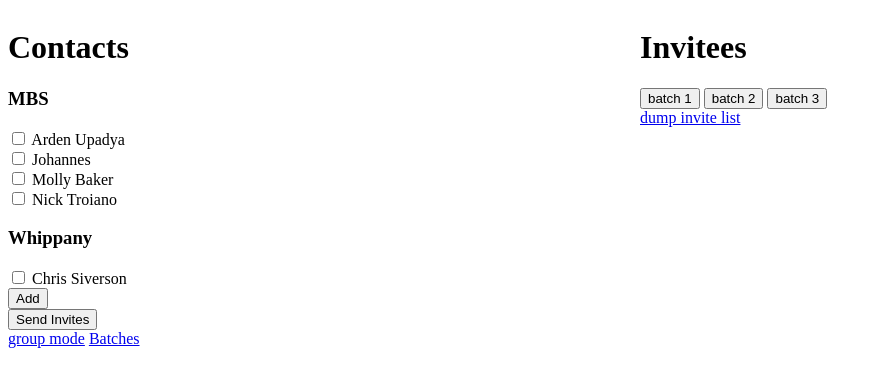
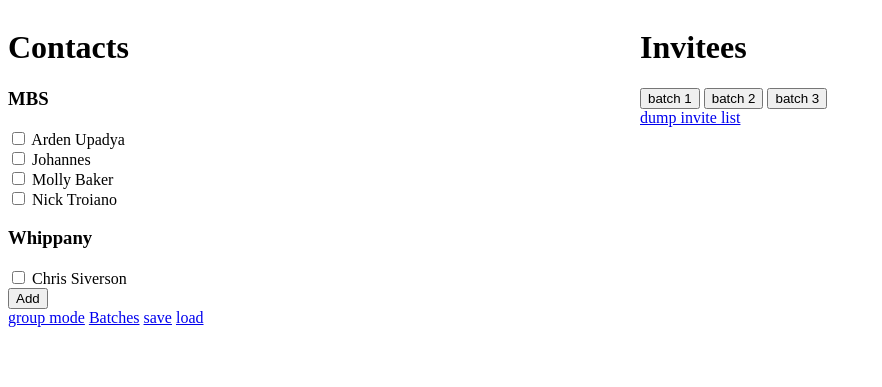
Before and after one commit to CT-42210/inviteSystem, a Flask app: page / in a window 1280 px wide. Shown: the top 387 px of the page, without its empty margins (0-882 px from the left). Run offline with Flask 3, Linux system fonts and the light colour scheme.

Commit message:
more sutff, theres things on the other computer and i dont remember what im missing here

```diff
--- a/main.py
+++ b/main.py
@@ -41,10 +41,6 @@
 
 @app.route('/')
 def home():
-    print(party_list)
-    print(batch1)
-    print(batch2)
-    print(batch3)
     return render_template('index.html', contacts=contacts, invitees=party_list)
 
 
@@ -126,7 +122,7 @@
     return redirect('/')
 
 
-@app.route('/send_invites', methods=['POST'])
+@app.route('/send_invites', methods=['GET'])
 def send_invites():
     for invitee in party_list:
         messageData = {
@@ -138,17 +134,25 @@
     return redirect('/')
 
 
-@app.route('/save', methods=['POST'])
+@app.route('/save', methods=['GET'])
 def save_data():
     with open('data.pkl', 'wb') as f:
         pickle.dump((party_list, [batch1, batch2, batch3]), f)
     return redirect('/')
 
 
-@app.route('/load', methods=['POST'])
+@app.route('/load', methods=['GET'])
 def load_data():
-    with open('data.pkl', 'rb') as f:
-        party_list, [batch1, batch2, batch3] = pickle.load(f)
+    global party_list, batch1, batch2, batch3
+    if os.path.exists('data.pkl') and os.path.getsize('data.pkl') > 0:
+        with open('data.pkl', 'rb') as f:
+            data = pickle.load(f)
+            party_list = data[0]
+            batch1 = data[1][0]
+            batch2 = data[1][1]
+            batch3 = data[1][2]
+    else:
+        print("No data to load")
     return redirect('/')
 
 
--- a/templates/groups.html
+++ b/templates/groups.html
@@ -47,5 +47,8 @@
         <input type="submit" value="Send Invites">
     </form>
     <a href="/">individual mode</a>
+    <a href="/batches">Batches</a>
+    <a href="/save">save</a>
+    <a href="/load">load</a>
 </body>
 </html>
--- a/templates/index.html
+++ b/templates/index.html
@@ -48,11 +48,9 @@
 
         </div>
     </div>
-    <form action="/send_invites" method="post">
-        <input type="submit" value="Send Invites">
-    </form>
     <a href="/groups">group mode</a>
     <a href="/batches">Batches</a>
-
+    <a href="/save">save</a>
+    <a href="/load">load</a>
 </body>
 </html>
```
Also changed, not shown: 1 other file.
